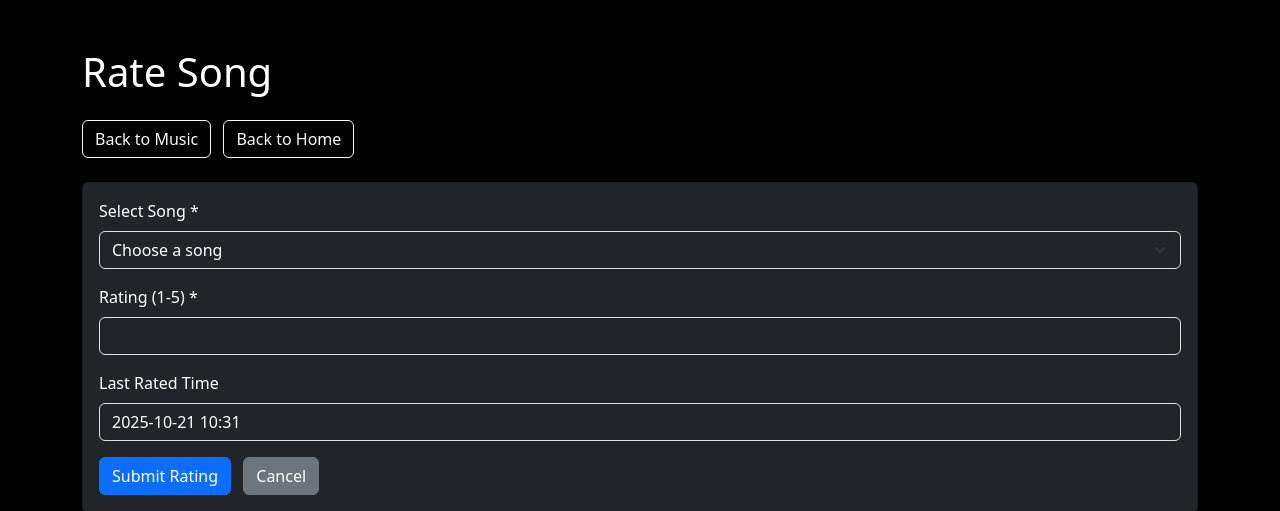
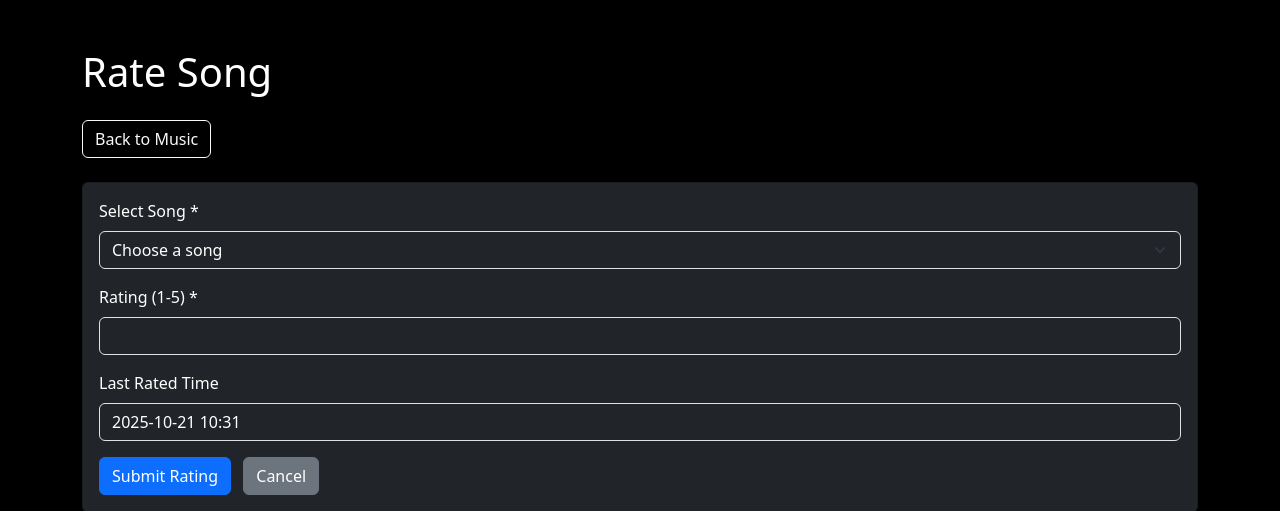
Before and after one commit to Ugniu5v/ISPagrindai, a Django app: page /music/rate/ in a window 1280 px wide. Shown: the top 511 px of the page. Run offline with Django 5.2, Linux system fonts and the light colour scheme.

Commit message:
updated page navigation

```diff
--- a/music/templates/music/createSong.html
+++ b/music/templates/music/createSong.html
@@ -14,7 +14,6 @@
 
         <nav class="mb-4">
             <a href="{% url 'music:index' %}" class="btn btn-outline-light me-2">Back to Music</a>
-            <a href="{% url 'homepage' %}" class="btn btn-outline-light">Back to Home</a>
         </nav>
 
         <div class="card bg-dark text-white">
--- a/music/templates/music/rateSong.html
+++ b/music/templates/music/rateSong.html
@@ -14,7 +14,6 @@
 
         <nav class="mb-4">
             <a href="{% url 'music:index' %}" class="btn btn-outline-light me-2">Back to Music</a>
-            <a href="{% url 'homepage' %}" class="btn btn-outline-light">Back to Home</a>
         </nav>
 
 
--- a/music/templates/music/similarSongs.html
+++ b/music/templates/music/similarSongs.html
@@ -14,7 +14,6 @@
 
         <nav class="mb-4">
             <a href="{% url 'music:index' %}" class="btn btn-outline-light me-2">Back to Music</a>
-            <a href="{% url 'homepage' %}" class="btn btn-outline-light">Back to Home</a>
         </nav>
 
         <div class="card bg-dark text-white">
```
